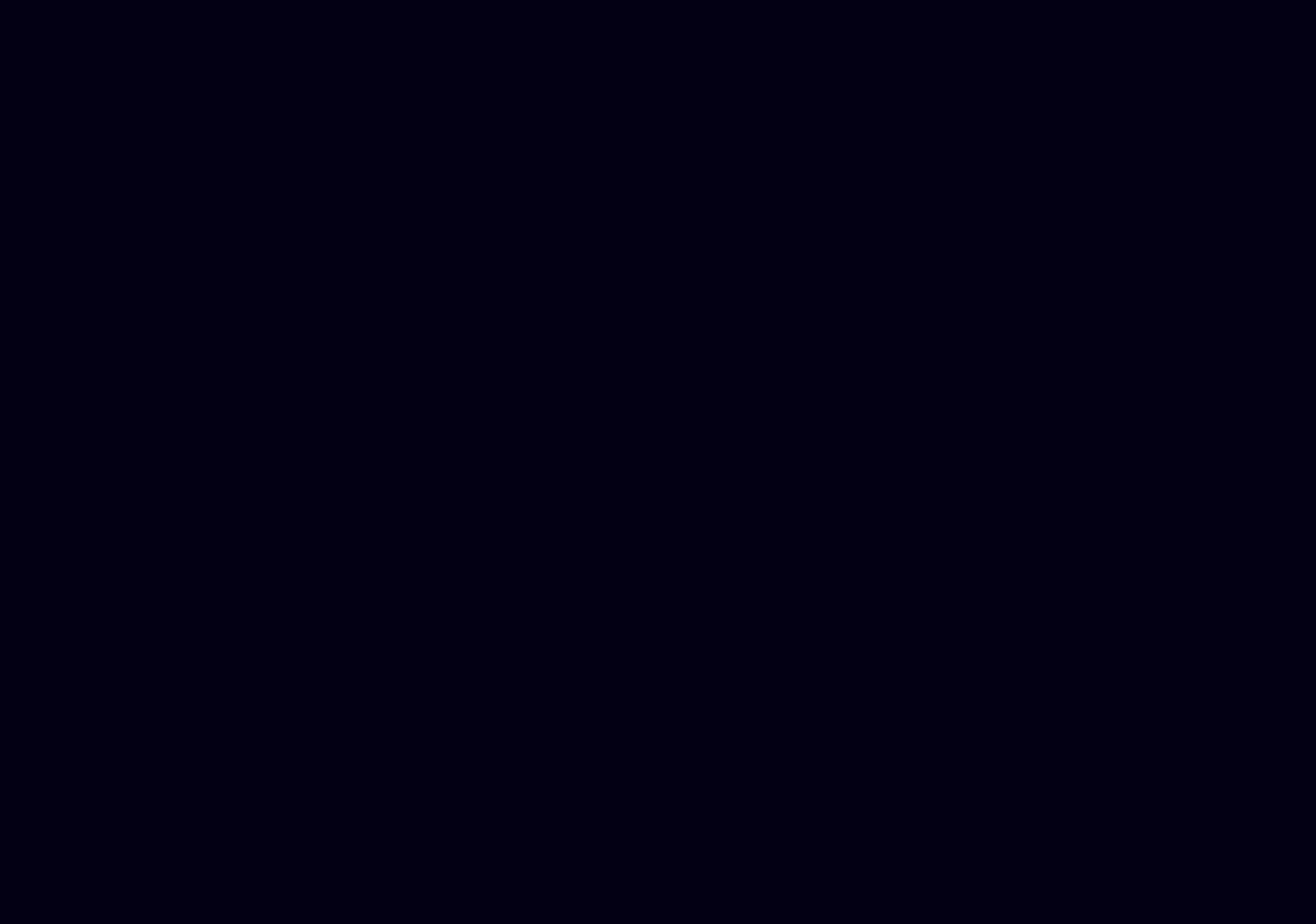
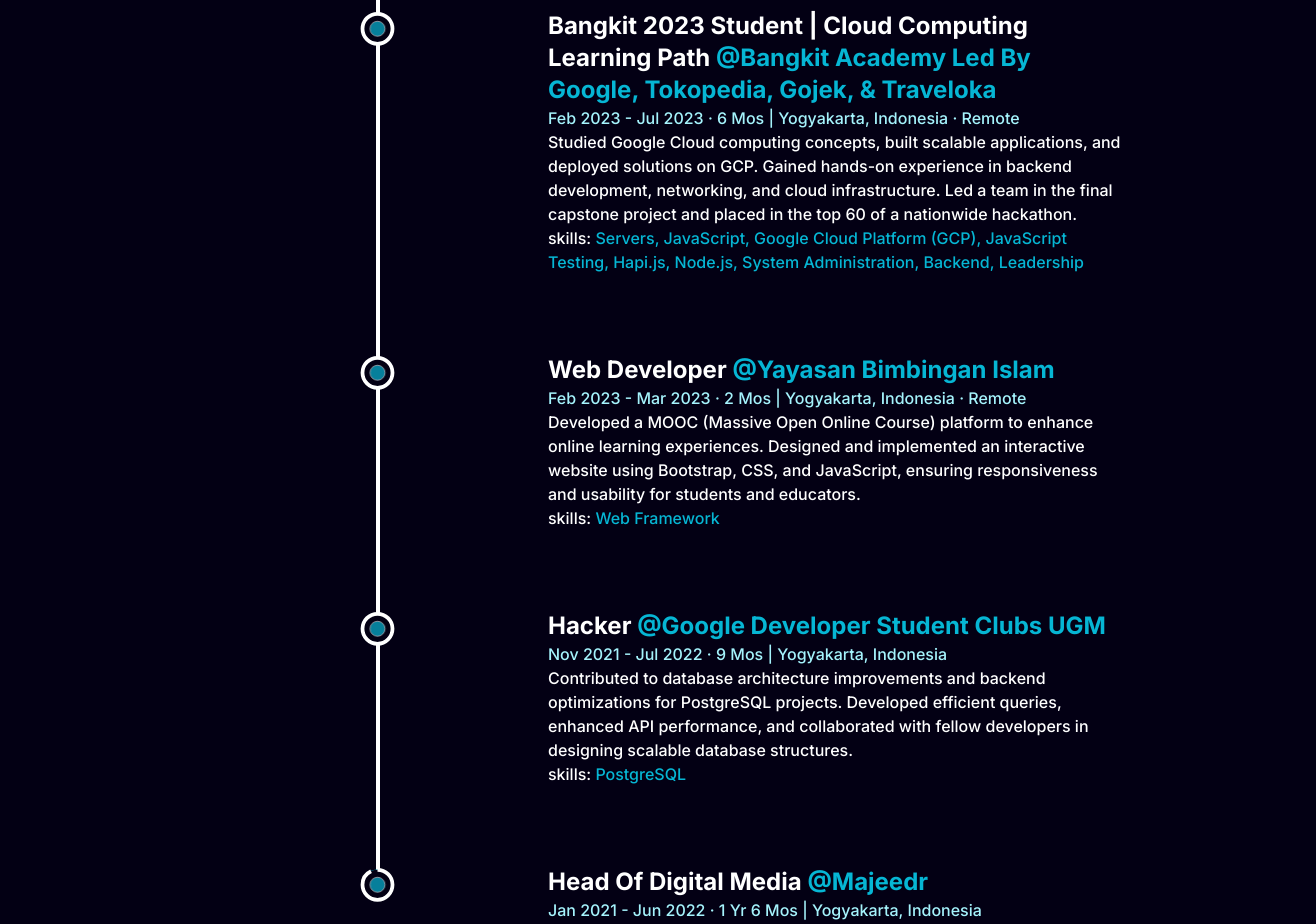
Before and after one commit to Ilham-Faizal-Hamka/portfolio-web, a Next.js app: page / in a window 1280 px wide. Shown: the part 1760-2684 px from the top of the page, 1316 px wide, since content can reach past the window. Before the commit the page ends 952 px from the top, so only its background shows below. Built offline with nearby package versions, Linux system fonts and the light colour scheme; a web font is replaced by a local one.

Commit message:
feat: experience feature

```diff
--- /dev/null
+++ b/src/app/components/main/Experience.tsx
@@ -0,0 +1,74 @@
+"use client"
+import { Experiences } from '@/constans'
+import { motion, useScroll, useTransform } from 'framer-motion'
+import React, { useRef } from 'react'
+import CircleIcon from '../sub/CircleIcon'
+
+interface DetailProps {
+  position: string,
+  company: string,
+  time: string,
+  address: string,
+  description: string,
+  skills: string[]
+}
+
+const Detail = ({detail}: {detail:DetailProps}) => {
+  const ref = useRef(null)
+  return <li ref={ref} className='my-12 first:mt-0 last:mb-0 w-[60%] mx-auto flex flex-col items-center justify-between text-white'>
+    <CircleIcon reference={ref}/>
+    <motion.div
+    initial={{y:50}}
+    whileInView={{y:0}}
+    transition={{duration:0.5, type:'spring'}}
+    >
+      <h3 className='capitalize text-2xl font-bold text-white'>{detail.position}&nbsp;<span className='text-cyan-500 capitalize'>@{detail.company}</span></h3>
+      <span className='text-cyan-200 capitalize font-medium '>
+        {detail.time} | {detail.address}
+        </span>
+        <p className='font-medium w-full text-white'>
+          {detail.description}
+        </p>
+        <p className='font-medium w-full text-white'>
+          skills: <span className='text-cyan-500'>{detail.skills.join(', ')}</span>
+        </p>
+    </motion.div>
+  </li>
+}
+
+const Experience = () => {
+  const ref = useRef(null)
+  const {scrollYProgress} = useScroll({
+    target: ref,
+    offset: ["start end", "center start"]
+  })
+
+  return (
+    <div className='my-64'>
+      <h2 className='text-8xl font-bold text-center mb-40 w-full text-white'>
+        Experience
+      </h2>
+
+      <div ref={ref} className='w-[75%] mx-auto relative left-[180px]'>
+          <motion.div
+          style={{scaleY: scrollYProgress}}
+          transition={{duration:0.5, type:'spring'}}
+          className='absolute left-9 top-0 w-[4px] h-[93%] bg-white origin-top'/>
+        {Experiences.map((experience) => (<>
+          <ul className='w-full flex flex-col items-start justify-between ml-4 mb-20'>
+          <Detail key={experience.id} detail={{
+            position: experience.position,
+            company: experience.company,
+            time: experience.time,
+            address: experience.place,
+            description: experience.description,
+            skills: experience.skills
+          }}/>
+          </ul>
+        </>))}
+      </div>
+    </div>
+  )
+}
+
+export default Experience
--- a/src/app/components/main/NavBar.tsx
+++ b/src/app/components/main/NavBar.tsx
@@ -27,7 +27,7 @@ const Navbar = () => {
         <div className="w-[500px] h-full flex flex-row items-center justify-between md:mr-20">
           <div className="flex items-center justify-between w-full h-auto border border-[#42bef861] bg-[#ffffff14] mr-[15px] px-[20px] py-[10px] rounded-full text-gray-200">
             <Link href="/" className="cursor-pointer">
-              About Me
+              About
             </Link>
             <Link href="/articles" className="cursor-pointer">
               Articles
@@ -36,13 +36,13 @@ const Navbar = () => {
               Projects
             </Link>
             <Link href="/contact" className="cursor-pointer">
-              Contact Me
+              Contact
             </Link>
           </div>
         </div>
 
         <div className="flex flex-row gap-5">
-          {Socials.map((social) => ( <Link href={social.link} key={social.name}>
+          {Socials.map((social) => ( <Link href={social.link} key={social.name} target="_blank">
             <Image
               src={social.src}
               alt={social.name}
--- /dev/null
+++ b/src/app/components/sub/CircleIcon.tsx
@@ -0,0 +1,30 @@
+import React from 'react'
+import { motion, useScroll } from 'framer-motion'
+import { useRef } from 'react'
+
+interface CircleIconProps {
+  reference: React.RefObject<HTMLElement>;
+}
+
+const CircleIcon: React.FC<CircleIconProps> = ({reference }) => {
+  const ref = useRef(null)
+    const {scrollYProgress} = useScroll({
+      target: reference,
+      offset: ["center end", "center center"]
+    })
+  return (
+    <figure className='absolute left-0 stroke-white'>
+      <svg className='-rotate-90' width='75' height='75' viewBox='0 0 100 100'>
+        <circle cx="75" cy="50" r="20" className='stroke-cyan-500 stroke-1 fill-none'/>
+        <motion.circle cx="75" cy="50" r="20" className='stroke-[5px] fill-[#030014]'
+        style={{
+          pathLength: scrollYProgress,
+        }}
+        />
+        <circle cx="75" cy="50" r="10" className='animate-pulse stroke-1 fill-cyan-500'/>
+      </svg>
+    </figure>
+  )
+}
+
+export default CircleIcon
--- a/src/app/layout.tsx
+++ b/src/app/layout.tsx
@@ -19,7 +19,9 @@ export default function RootLayout({
     <html lang="en">
       <body className={`${inter.className} bg-[#030014] overflow-y-scrool overflow-x-hidden`}>
         <Navbar />
+        <main>
         {children}
+        </main>
         </body>
     </html>
   )
--- a/src/app/page.tsx
+++ b/src/app/page.tsx
@@ -1,12 +1,19 @@
 import Image from 'next/image'
 import Hero from './components/main/Hero'
+import Experience from './components/main/Experience'
 
 export default function Home() {
   return (
    <main className='h-full w-full'>
     <div className='flex flex-col h-[850px] gap-20'>
       <Hero />
+      <Experience />
+      <div className='mt-[1000px]'>
+        sdada
+      </div>
     </div>
+
+
    </main>
   )
 }
--- a/src/app/projects/page.tsx
+++ b/src/app/projects/page.tsx
@@ -2,7 +2,7 @@ import React from 'react'
 
 const Projects = () => {
   return (
-    <div>Projects</div>
+    <div className='top-10 mt-11 text-white'>Projects</div>
   )
 }
 
--- a/src/constans/index.ts
+++ b/src/constans/index.ts
@@ -248,3 +248,110 @@ export const Other_skill = [
     height: 60,
   },
 ];
+
+export const Experiences = [
+  {
+    id: 1,
+    position: "Full Stack Engineer",
+    company: "Refactory",
+    time: "Oct 2024 - Jan 2025 · 4 mos",
+    place: "Yogyakarta, Indonesia · On-site",
+    description: "Worked as a Fullstack Developer, building and maintaining applications using Flutter for mobile development, Next.js and React for front-end, and Golang and CodeIgniter for backend. Collaborated in Agile teams, performed code reviews, and optimized system performance for better scalability.",
+    skills: [
+      "Full-Stack Development",
+      "Software Development Life Cycle (SDLC)",
+      "Debugging",
+      "Front-End Development",
+      "Backend",
+      "Unit Test",
+      "Software Development"
+    ]
+  },
+  {
+    id: 2,
+    position: "Bangkit 2023 Student | Cloud Computing Learning Path",
+    company: "Bangkit Academy led by Google, Tokopedia, Gojek, & Traveloka",
+    time: "Feb 2023 - Jul 2023 · 6 mos",
+    place: "Yogyakarta, Indonesia · Remote",
+    description: "Studied Google Cloud computing concepts, built scalable applications, and deployed solutions on GCP. Gained hands-on experience in backend development, networking, and cloud infrastructure. Led a team in the final capstone project and placed in the top 60 of a nationwide hackathon.",
+    skills: [
+      "Servers",
+      "JavaScript",
+      "Google Cloud Platform (GCP)",
+      "JavaScript Testing",
+      "Hapi.js",
+      "Node.js",
+      "System Administration",
+      "Backend",
+      "Leadership"
+    ]
+  },
+  {
+    id: 3,
+    position: "Web Developer",
+    company: "Yayasan Bimbingan Islam",
+    time: "Feb 2023 - Mar 2023 · 2 mos",
+    place: "Yogyakarta, Indonesia · Remote",
+    description: "Developed a MOOC (Massive Open Online Course) platform to enhance online learning experiences. Designed and implemented an interactive website using Bootstrap, CSS, and JavaScript, ensuring responsiveness and usability for students and educators.",
+    skills: ["Web Framework"]
+  },
+  {
+    id: 4,
+    position: "Hacker",
+    company: "Google Developer Student Clubs UGM",
+    time: "Nov 2021 - Jul 2022 · 9 mos",
+    place: "Yogyakarta, Indonesia",
+    description: "Contributed to database architecture improvements and backend optimizations for PostgreSQL projects. Developed efficient queries, enhanced API performance, and collaborated with fellow developers in designing scalable database structures.",
+    skills: ["PostgreSQL"]
+  },
+  {
+    id: 5,
+    position: "Head of Digital Media",
+    company: "Majeedr",
+    time: "Jan 2021 - Jun 2022 · 1 yr 6 mos",
+    place: "Yogyakarta, Indonesia",
+    description: "Led a social media team managing content strategies for a platform with 60K+ followers. Designed and executed digital marketing campaigns, improved engagement rates, and analyzed social media insights to enhance reach and audience interaction.",
+    skills: [
+      "Social Media",
+      "Team Leadership",
+      "Social Media Marketing",
+      "Social Media Optimization (SMO)",
+      "Team Management",
+      "Digital Media",
+      "Leadership"
+    ]
+  },
+  {
+    id: 6,
+    position: "Graphic Designer",
+    company: "KAMI SIAP",
+    time: "Dec 2019 - Jan 2022 · 2 yrs 2 mos",
+    place: "Yogyakarta, Indonesia",
+    description: "Created compelling visual content for social media and marketing campaigns, enhancing brand identity. Designed infographics, banners, and promotional materials, working closely with the content team to ensure consistency and engagement.",
+    skills: ["Social Media", "Teamwork", "Graphic Design"]
+  },
+  {
+    id: 7,
+    position: "Tutor of Single Variable Calculus",
+    company: "Universitas Gadjah Mada (UGM)",
+    time: "Aug 2021 - Dec 2021 · 5 mos",
+    place: "Yogyakarta, Indonesia",
+    description: "Provided academic assistance to undergraduate students in calculus topics such as limits, continuity, differentiation, and integration. Designed problem sets, conducted interactive sessions, and helped students improve their understanding and problem-solving skills.",
+    skills: ["Calculus", "Mathematics"]
+  },
+  {
+    id: 8,
+    position: "Student",
+    company: "YLabs Indonesia",
+    time: "Aug 2021 - Nov 2021 · 4 mos",
+    place: "Yogyakarta, Indonesia",
+    description: "Participated in an intensive startup bootcamp focused on business development and entrepreneurship. Collaborated with a team to pitch a business plan to the Ministry of Youth and Sports, gaining insights into market strategies, financial planning, and product innovation.",
+    skills: [
+      "Team Leadership",
+      "Business Strategy",
+      "Team Management",
+      "Teamwork",
+      "Business Planning"
+    ]
+  }
+]
```
